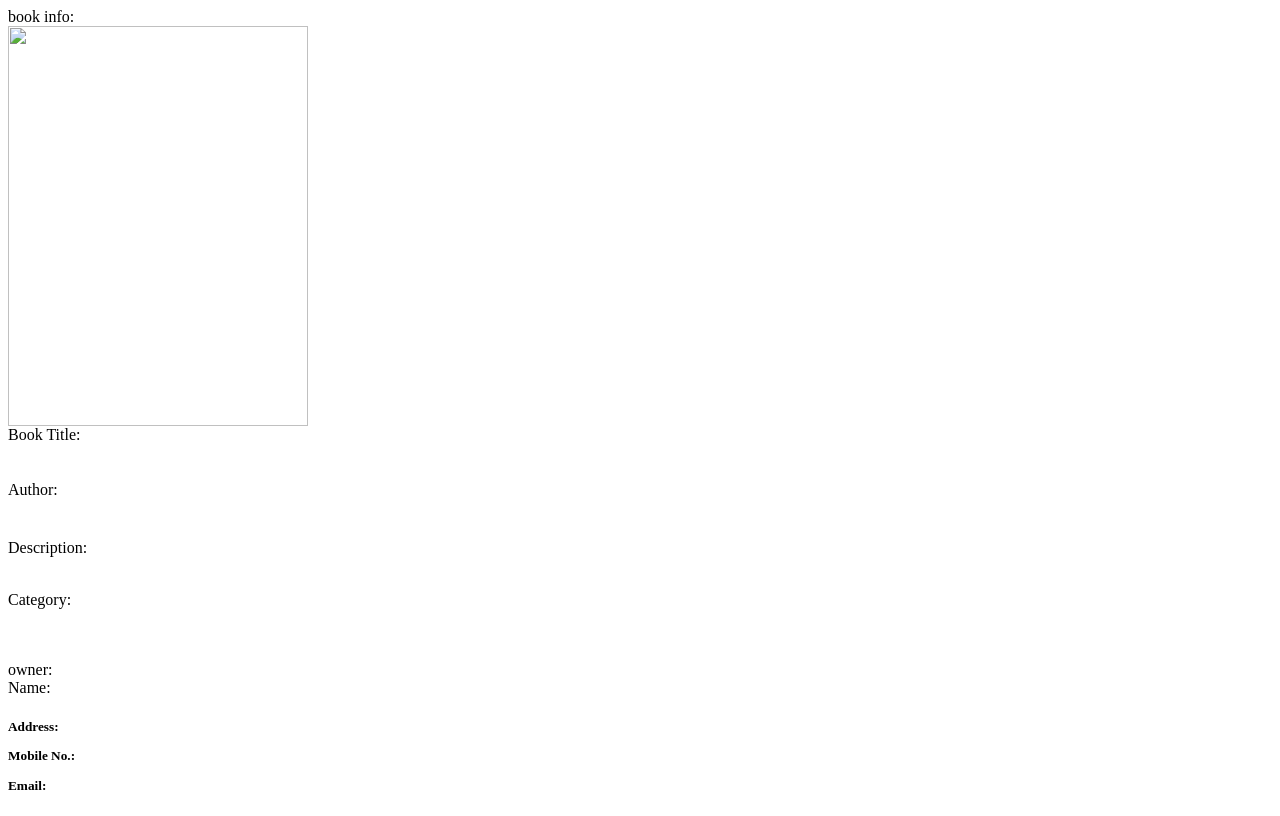
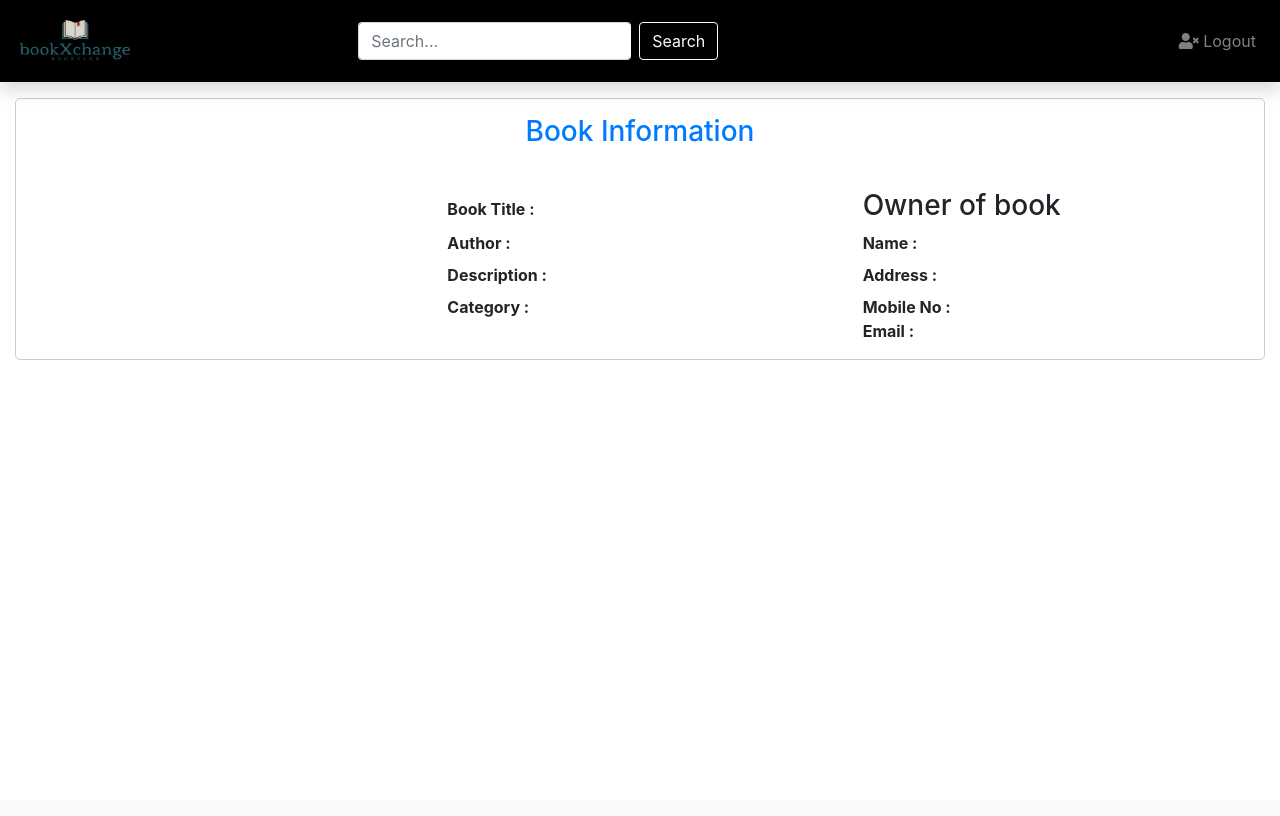
Before and after one commit to faridmumtaz/booksXchange, a PHP site: page /user/getit.php in a window 1280 px wide. After the commit the page ends 360 px from the top, so only its background shows below. Run offline with PHP 8.4, Linux system fonts and the light colour scheme; the visitor is signed in with stand-in values (Sample User, id 1); data that the repository does not hold is empty; some libraries are stand-ins or nearby versions.

Commit message:
get it book page done

```diff
--- a/css/user-style.css
+++ b/css/user-style.css
@@ -3,13 +3,12 @@
     border-right: 2px;
   }
 
+  nav {
+    background: #000;
+    color: #fff;
+  }
 
 
-  .left-sidebar {
-    position: sticky;
-    top: 0;
-    height: calc(100vh - 50px);
-  }
   .sidebar-nav {
     margin-top: 10px;
   }
--- a/user/getit.php
+++ b/user/getit.php
@@ -3,31 +3,61 @@
     require "../auth/auth.php";
     require "../dbcon/dbcon.php";
 
-	if(isset($_GET["id"]))
-	{
-		$resultset = mysqli_query($con,"SELECT * FROM book WHERE book_id = ".$_GET["id"]);
+    if (isset($_GET["id"])) {
+        $resultset = mysqli_query($con, "SELECT * FROM book WHERE book_id = ".$_GET["id"]);
         $result = mysqli_fetch_assoc($resultset);
 
-		$categories = mysqli_query($con,"SELECT * FROM category WHERE category_id = ".$result["category_id"]);
+        $categories = mysqli_query($con, "SELECT * FROM category WHERE category_id = ".$result["category_id"]);
         $category = mysqli_fetch_assoc($categories);
 
-		$users = mysqli_query($con,"SELECT * FROM user WHERE user_id = ".$result["owner_id"]);
+        $users = mysqli_query($con, "SELECT * FROM user WHERE user_id = ".$result["owner_id"]);
         $user = mysqli_fetch_assoc($users);
     }
 ?>
-<html>
-<head></head>
-<body>
-book info:<br>
-<img src="<?php echo $result["photo"]; ?>" height="400px" width="300px"><br>
-Book Title:<h3><?php echo $result["book_name"]; ?></h3><br>
-Author:<h5><?php echo $result["author"]; ?></h5><br>
-Description:<p><?php echo $result["descript"]; ?></p><br>
-Category:<p><?php echo $category["category_name"]; ?></p><br><br>
-owner: <br>
-Name:<h5><?php echo $user["firstname"]." ".$user["lastname"]; ?><h5>
-Address: <p><?php echo $user["addr"]; ?></p>
-Mobile No.: <p><?php echo $user["mobile_no"]; ?></p>
-Email: <p><?php echo $user["email"]; ?></p>
+	<?php include_once "./header.php"; ?>
+		<div class="container-fluid mt-3 mb-4">
+			<div class="" style="border: 1px solid rgba(0, 0, 0, 0.2); border-radius: 5px;">
+				<div class="book-info text-center font-weight-bold p-3">
+					<h3 class="display-5 text-primary">Book Information</h3>
+				</div>
+				<div class="row p-3">
+					<div class="col-md-4">
+						<img src="<?php echo $result['photo']; ?>" class="img-fluid">
+					</div>
+					<div class="col-md-4">
+						<div class="book-title">
+							<span class="font-weight-bold">Book Title : </span><h3 class="d-inline"><?php echo $result["book_name"]; ?></h3>
+						</div>
+						<div class="book-author mt-2">
+						    <span class="font-weight-bold">Author : </span><h5 class="d-inline"><?php echo $result["author"]; ?></h5>
+						</div>
+						<div class="book-description mt-2">
+							<span class="font-weight-bold">Description : </span><br><h5 class="d-inline text-muted"><?php echo $result['descript']; ?></h5>
+						</div>
+						<div class="book-category mt-2">
+							<span class="font-weight-bold">Category : </span><h6 class="d-inline"><?php echo $category["category_name"]; ?></h6>
+						</div>
+					</div>
+
+					<!-- Owner of book -->
+					<div class="col-md-4">
+						<h3 class="">Owner of book </h3>
+						<div class="owner-name">
+							<span class="font-weight-bold">Name : </span><h5 class="d-inline font-italic"><?php echo $user["firstname"]." ".$user["lastname"]; ?><h5>
+						</div>
+						<div class="owner-address mt-2">
+							<span class="font-weight-bold">Address : </span><p class="d-inline"><?php echo $user["addr"]; ?></p>
+						</div>
+						<div class="owner-mobile mt-2">
+							<span class="font-weight-bold">Mobile No : </span><p class="d-inline"><?php echo $user["mobile_no"]; ?></p>
+						</div>
+						<div class="owner-email">
+							<span class="font-weight-bold">Email : </span><p class="d-inline"><?php echo $user["email"]; ?></p>
+						</div>
+					</div>
+				</div>
+			</div>
+		</div>
+
 </body>
 </html>
--- a/user/header.php
+++ b/user/header.php
@@ -8,16 +8,18 @@
     crossorigin="anonymous">
     <!-- Bootstrap CSS -->
     <link rel="stylesheet" href="https://stackpath.bootstrapcdn.com/bootstrap/4.5.2/css/bootstrap.min.css" integrity="sha384-JcKb8q3iqJ61gNV9KGb8thSsNjpSL0n8PARn9HuZOnIxN0hoP+VmmDGMN5t9UJ0Z" crossorigin="anonymous">
+
     <link href="../css/user-style.css" rel="stylesheet">
+
     <title>booksXchange|dashboard</title>
 
   </head>
   <body>
 
 
-  <nav class="navbar navbar-expand-md navbar-dark bg-dark py-3 shadow" id="main-navbar">
+  <nav class="navbar navbar-expand-md navbar-dark py-3 shadow" id="main-navbar" style="background-color: #000; color: #fff;">
       <a href="index.php">
-          <img src="img/logo.jpg" alt="Logo" style="width: 120px; height: 50px;">
+          <img src="../img/logo.jpg" alt="Logo" style="width: 120px; height: 50px;">
       </a>
      <button class="navbar-toggler" data-toggle="collapse" data-target="#navbarCollapse">
         <span class="navbar-toggler-icon"></span>
--- a/user/profile.php
+++ b/user/profile.php
@@ -60,7 +60,7 @@
 									<div class="col-md-6">
 										<div class="mt-4">
 
-											<h6 class="font-weight-bold">Title : <?php echo "<b>".$record["book_name"]; ?></h6>
+											<h6 class="font-weight-bold">Title : <?php echo "<>".$record["book_name"]; ?></h6>
 
 											<h6 class="p-1">Author : <span class="text-muted"><?php echo $record["author"]; ?></span></h6>
 
```
Lines whose indentation alone changed are shown as unchanged.
